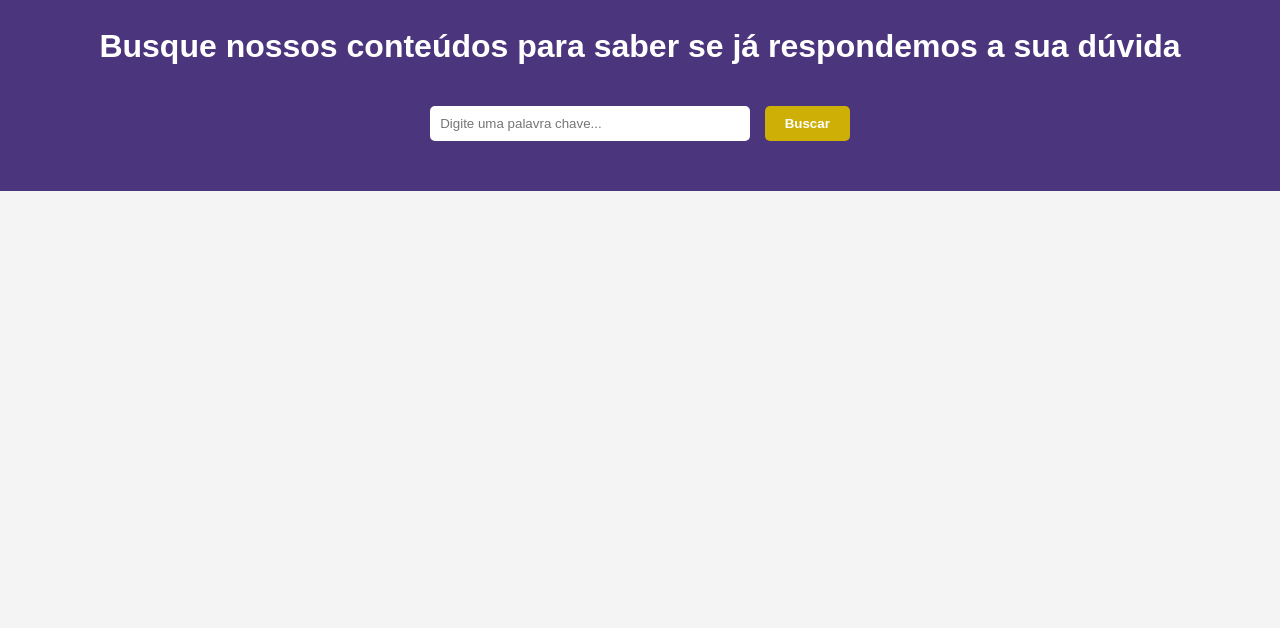
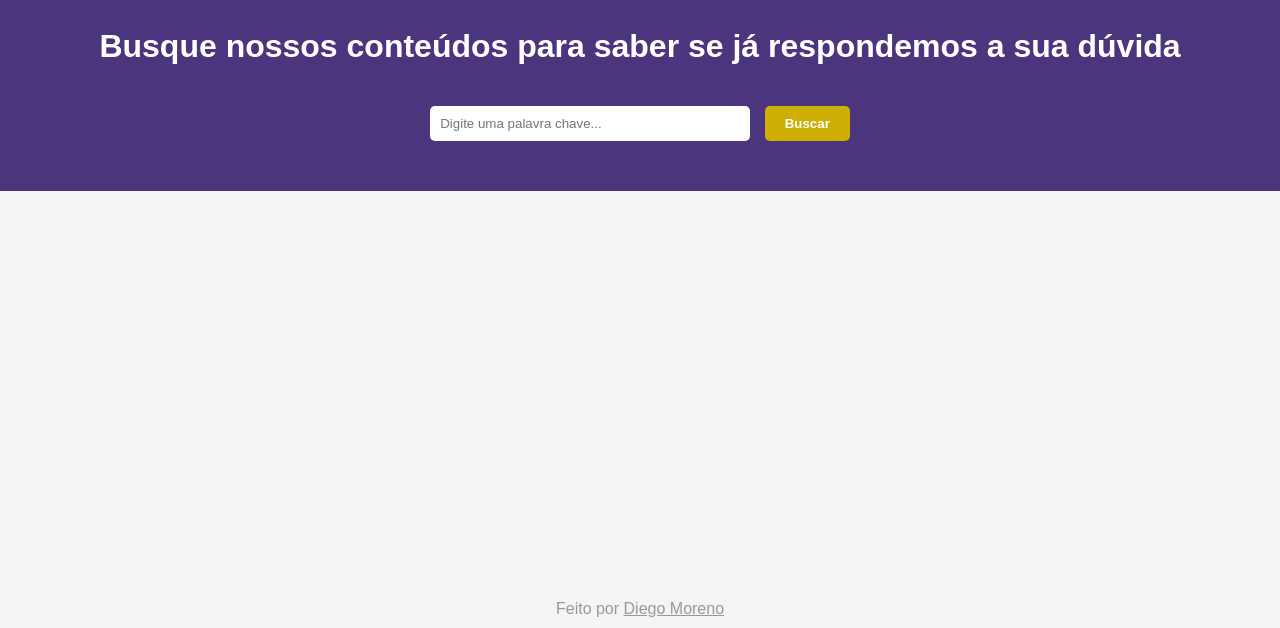
Before and after one commit to diegomendesmoreno/Busca-NV1C, a plain HTML site: page index.html in a window 1280 px wide. Shown: the part 172-800 px from the top of the page. Drawn offline with nearby package versions, Linux system fonts and the light colour scheme; no server answers.

Commit message:
Added footer

```diff
--- a/index.html
+++ b/index.html
@@ -27,7 +27,7 @@
     </header>
 
     <footer>
-        <!-- Footer content -->
+        Feito por <a href="https://github.com/diegomendesmoreno" target="_blank">Diego Moreno</a>
     </footer>
 
     <script src="https://cdn.jsdelivr.net/npm/axios/dist/axios.min.js"></script>
--- a/script.js
+++ b/script.js
@@ -2,7 +2,6 @@ let jsonData = [];
 
 // Waiting for the page to load
 document.addEventListener('DOMContentLoaded', function() {
-    console.log('DOMContentLoaded');
 
     // Load the JSON
     loadSpreadSheet();
@@ -53,6 +52,10 @@ function showError(lastSearch) {
     // Show error message
     var instagramPostContainer = document.getElementById('instagram-post-container');
     instagramPostContainer.innerHTML = '<p>Nenhum resultado encontrado</p>';
+
+    // Reset footer
+    const footer = document.querySelector('footer');
+    footer.style.position = 'absolute';
 }
 
 
@@ -67,6 +70,10 @@ function showfilteredPosts(lastSearch, filteredData) {
         console.log(`Content     [${i}]: ${filteredData[i]['Content']}`);
         console.log('');
     }
+
+    // Reset footer
+    const footer = document.querySelector('footer');
+    footer.style.position = 'static';
 }
 
 
--- a/styles.css
+++ b/styles.css
@@ -81,3 +81,18 @@ header {
     margin-bottom: 5px;
     color: gray;
 }
+
+footer {
+    text-align: center;
+    font-size: 1rem;
+    color: #999;
+    position: absolute;
+    width: 100%;
+    bottom: 0;
+    margin-bottom: 10px;
+}
+
+footer a {
+    color: #999;
+    text-decoration: underline;
+}
```
